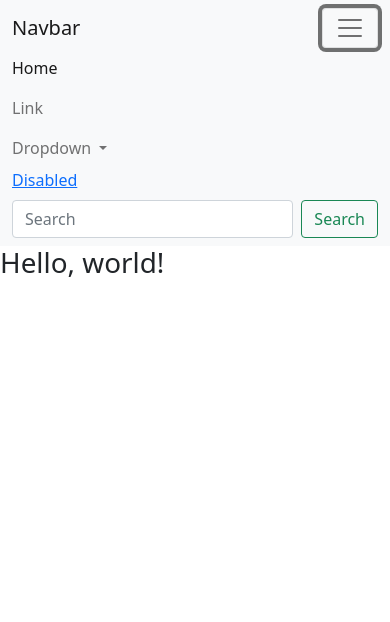
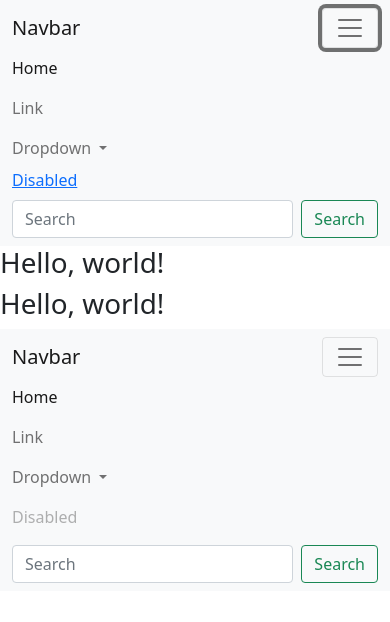
Before and after one commit to pankaj088/git-tutorialDemo, a plain HTML site: page my website/index.html in a window 390 px wide. Both pictures are taken after a click on the button 350 px from the left and 28 px from the top of the page. Drawn offline with nearby package versions, Linux system fonts and the light colour scheme.

Commit message:
intial commit

```diff
--- a/my website/index.html
+++ b/my website/index.html
@@ -70,4 +70,65 @@
     <script src="https://cdn.jsdelivr.net/npm/bootstrap@5.1.3/dist/js/bootstrap.min.js" integrity="sha384-QJHtvGhmr9XOIpI6YVutG+2QOK9T+ZnN4kzFN1RtK3zEFEIsxhlmWl5/YESvpZ13" crossorigin="anonymous"></script>
     -->
   </body>
-</html>
+</html><!doctype html>
+<html lang="en">
+  <head>
+    <!-- Required meta tags -->
+    <meta charset="utf-8">
+    <meta name="viewport" content="width=device-width, initial-scale=1">
+
+    <!-- Bootstrap CSS -->
+    <link href="https://cdn.jsdelivr.net/npm/bootstrap@5.1.3/dist/css/bootstrap.min.css" rel="stylesheet" integrity="sha384-1BmE4kWBq78iYhFldvKuhfTAU6auU8tT94WrHftjDbrCEXSU1oBoqyl2QvZ6jIW3" crossorigin="anonymous">
+
+    <title>Hello, world!</title>
+  </head>
+  <body>
+    <h1>Hello, world!</h1>
+
+    <!-- Optional JavaScript; choose one of the two! -->
+
+    <!-- Option 1: Bootstrap Bundle with Popper -->
+    <script src="https://cdn.jsdelivr.net/npm/bootstrap@5.1.3/dist/js/bootstrap.bundle.min.js" integrity="sha384-ka7Sk0Gln4gmtz2MlQnikT1wXgYsOg+OMhuP+IlRH9sENBO0LRn5q+8nbTov4+1p" crossorigin="anonymous"></script>
+
+    <!-- Option 2: Separate Popper and Bootstrap JS -->
+    <!--
+    <script src="https://cdn.jsdelivr.net/npm/@popperjs/core@2.10.2/dist/umd/popper.min.js" integrity="sha384-7+zCNj/IqJ95wo16oMtfsKbZ9ccEh31eOz1HGyDuCQ6wgnyJNSYdrPa03rtR1zdB" crossorigin="anonymous"></script>
+    <script src="https://cdn.jsdelivr.net/npm/bootstrap@5.1.3/dist/js/bootstrap.min.js" integrity="sha384-QJHtvGhmr9XOIpI6YVutG+2QOK9T+ZnN4kzFN1RtK3zEFEIsxhlmWl5/YESvpZ13" crossorigin="anonymous"></script>
+    -->
+  </body>
+</html><nav class="navbar navbar-expand-lg navbar-light bg-light">
+  <div class="container-fluid">
+    <a class="navbar-brand" href="#">Navbar</a>
+    <button class="navbar-toggler" type="button" data-bs-toggle="collapse" data-bs-target="#navbarSupportedContent" aria-controls="navbarSupportedContent" aria-expanded="false" aria-label="Toggle navigation">
+      <span class="navbar-toggler-icon"></span>
+    </button>
+    <div class="collapse navbar-collapse" id="navbarSupportedContent">
+      <ul class="navbar-nav me-auto mb-2 mb-lg-0">
+        <li class="nav-item">
+          <a class="nav-link active" aria-current="page" href="#">Home</a>
+        </li>
+        <li class="nav-item">
+          <a class="nav-link" href="#">Link</a>
+        </li>
+        <li class="nav-item dropdown">
+          <a class="nav-link dropdown-toggle" href="#" id="navbarDropdown" role="button" data-bs-toggle="dropdown" aria-expanded="false">
+            Dropdown
+          </a>
+          <ul class="dropdown-menu" aria-labelledby="navbarDropdown">
+            <li><a class="dropdown-item" href="#">Action</a></li>
+            <li><a class="dropdown-item" href="#">Another action</a></li>
+            <li><hr class="dropdown-divider"></li>
+            <li><a class="dropdown-item" href="#">Something else here</a></li>
+          </ul>
+        </li>
+        <li class="nav-item">
+          <a class="nav-link disabled">Disabled</a>
+        </li>
+      </ul>
+      <form class="d-flex">
+        <input class="form-control me-2" type="search" placeholder="Search" aria-label="Search">
+        <button class="btn btn-outline-success" type="submit">Search</button>
+      </form>
+    </div>
+  </div>
+</nav>
```
